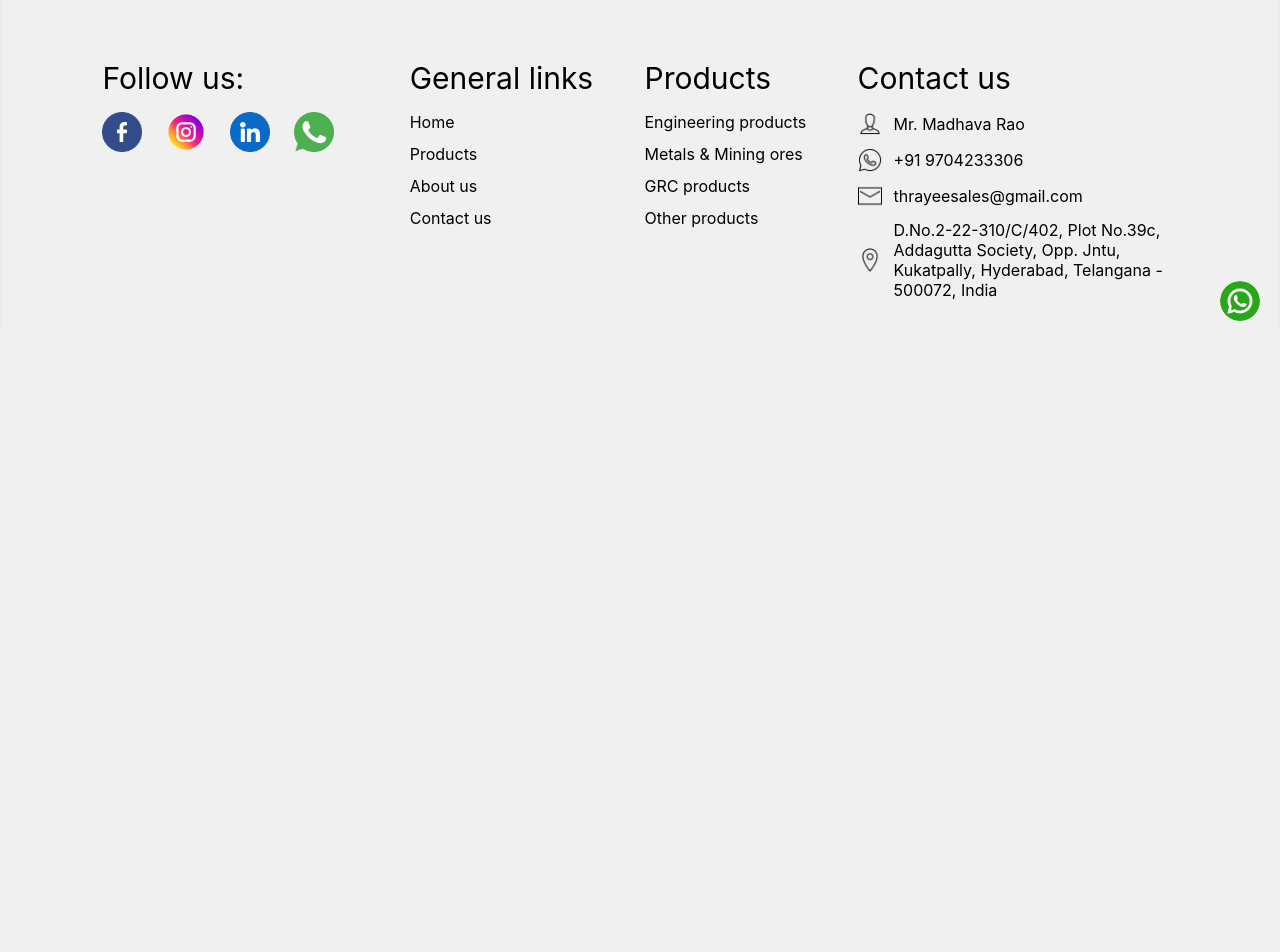
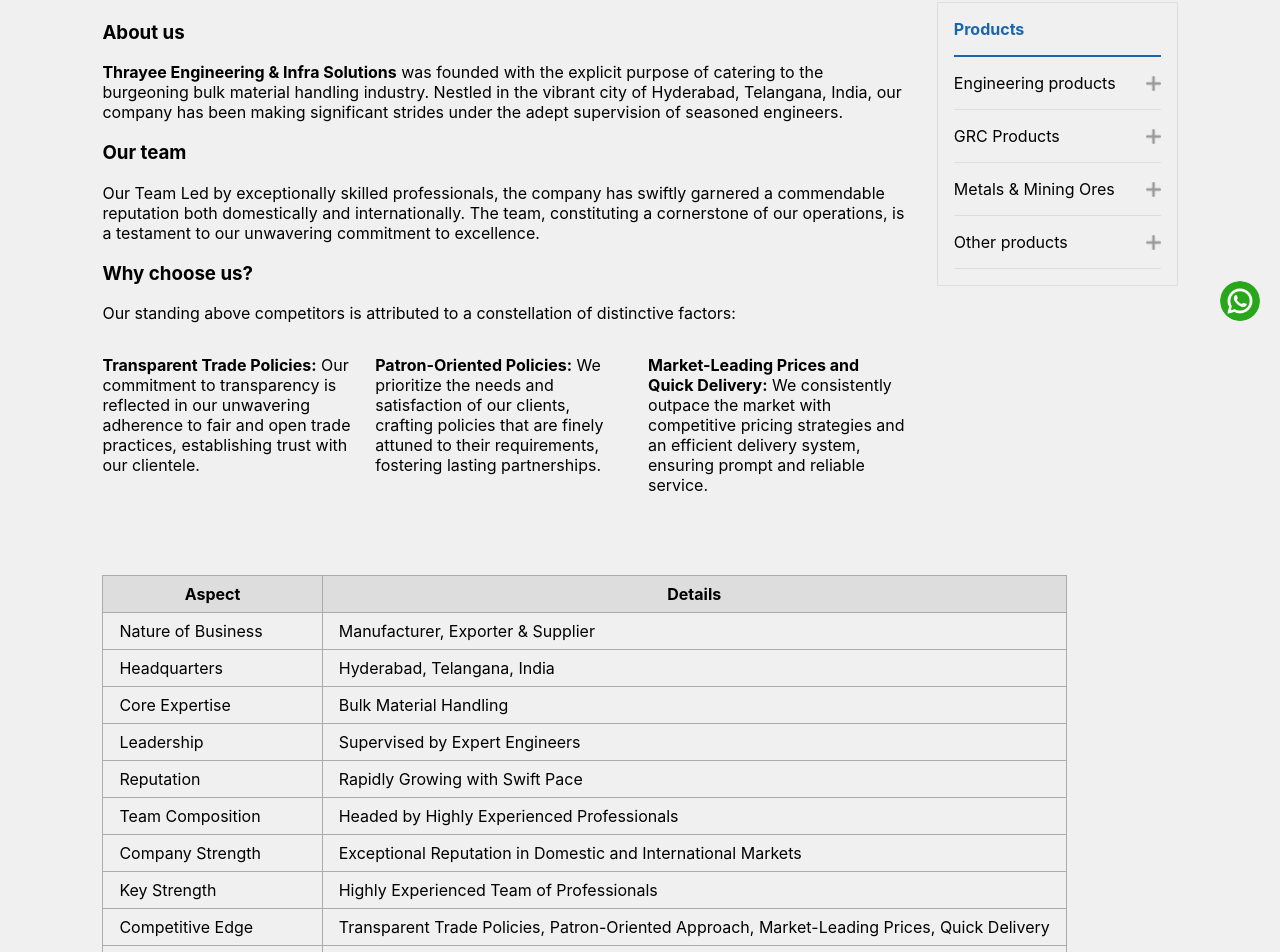
Before and after one commit to DarahasGundepudi/gmre, a React (Create React App) app: page /about in a window 1280 px wide. Shown: the part 455-1407 px from the top of the page. Before the commit the page ends 800 px from the top, so only its background shows below. Built offline with nearby package versions, Linux system fonts and the light colour scheme.

Commit message:
About us page and welcome msg

```diff
--- /dev/null
+++ b/src/components/About.css
@@ -0,0 +1,28 @@
+.aboutMain {
+    /* margin: 2rem 8vw; */
+    /* display: flex; */
+    align-items: center;
+}
+
+
+table {
+    margin: 4rem 0;
+    border-collapse: collapse;
+    /* border: 1px solid #dddddd; */
+}
+td, th {
+    padding: 8px;
+    border: 1px solid #acaaaa;
+
+}
+tr:first-child {
+    background-color: #dddddd;
+}
+
+table>tr>td:nth-of-type(1) {
+    padding: 8px 32px 8px 16px;
+}
+
+table>tr>td:nth-of-type(2) {
+    padding: 8px 16px;
+}
--- a/src/components/About.js
+++ b/src/components/About.js
@@ -1,8 +1,119 @@
+import React from "react";
+import "./About.css";
+import ProductSidebar from "../libraries/ProductSidebar";
 
 const About = () => {
-    return (
-        <div>About page</div>
-    );
-}
+  return (
+    <div style={{margin: '2rem 8vw'}}>
+      <div style={{ display: "grid", gridTemplateColumns: '5fr 1.5fr', gap:'2rem' }}>
+        <div className="aboutMain">
+          <h3>About us</h3>
+          <p>
+            <strong>Thrayee Engineering & Infra Solutions</strong> was founded
+            with the explicit purpose of catering to the burgeoning bulk
+            material handling industry. Nestled in the vibrant city of
+            Hyderabad, Telangana, India, our company has been making significant
+            strides under the adept supervision of seasoned engineers.
+          </p>
+          <h3>Our team</h3>
+          <p>
+            Our Team Led by exceptionally skilled professionals, the company has
+            swiftly garnered a commendable reputation both domestically and
+            internationally. The team, constituting a cornerstone of our
+            operations, is a testament to our unwavering commitment to
+            excellence.
+          </p>
+          <h3>Why choose us?</h3>
+          <p>
+            Our standing above competitors is attributed to a constellation of
+            distinctive factors:
+          </p>
+          <div
+            style={{
+              display: "grid",
+              gridTemplateColumns: "1fr 1fr 1fr",
+              gap: "1rem",
+            }}
+          >
+            <p>
+              <strong>Transparent Trade Policies:</strong> Our commitment to
+              transparency is reflected in our unwavering adherence to fair and
+              open trade practices, establishing trust with our clientele.
+            </p>
+            <p>
+              <strong>Patron-Oriented Policies:</strong> We prioritize the needs
+              and satisfaction of our clients, crafting policies that are finely
+              attuned to their requirements, fostering lasting partnerships.
+            </p>
+            <p>
+              <strong>Market-Leading Prices and Quick Delivery:</strong> We
+              consistently outpace the market with competitive pricing
+              strategies and an efficient delivery system, ensuring prompt and
+              reliable service.
+            </p>
+          </div>
+        </div>
+        <ProductSidebar />
+      </div>
+      <table>
+        <tr>
+          <th>Aspect</th>
+          <th>Details</th>
+        </tr>
+        <tr>
+          <td>Nature of Business</td>
+          <td>Manufacturer, Exporter & Supplier</td>
+        </tr>
+        <tr>
+          <td>Headquarters</td>
+          <td>Hyderabad, Telangana, India</td>
+        </tr>
+        <tr>
+          <td>Core Expertise </td>
+          <td>Bulk Material Handling</td>
+        </tr>
+        <tr>
+          <td>Leadership</td>
+          <td>Supervised by Expert Engineers</td>
+        </tr>
+        <tr>
+          <td>Reputation</td>
+          <td>Rapidly Growing with Swift Pace</td>
+        </tr>
+        <tr>
+          <td>Team Composition </td>
+          <td>Headed by Highly Experienced Professionals</td>
+        </tr>
+        <tr>
+          <td>Company Strength </td>
+          <td>Exceptional Reputation in Domestic and International Markets</td>
+        </tr>
+        <tr>
+          <td>Key Strength </td>
+          <td>Highly Experienced Team of Professionals</td>
+        </tr>
+        <tr>
+          <td>Competitive Edge </td>
+          <td>
+            Transparent Trade Policies, Patron-Oriented Approach, Market-Leading
+            Prices, Quick Delivery
+          </td>
+        </tr>
+        <tr>
+          <td>Market Coverage </td>
+          <td>
+            India, Africa, UAE, Nepal, China, USA, Canada, Europe, Asia, Middle
+            East, Latin America
+          </td>
+        </tr>
+        <tr>
+          <td>Notable Achievements </td>
+          <td>Established a Good Reputation in a Short Time Frame</td>
+        </tr>
+      </table>
+    </div>
+    // </div>
+  );
+};
 
 export default About;
--- a/src/components/Body.js
+++ b/src/components/Body.js
@@ -1,11 +1,13 @@
 import Slider from "./Slider";
 import LatestProducts from "./LatestProducts";
+import WelcomeMsg from "./WelcomeMsg";
 
 const Body = () => {
     return (
         <>
             <Slider />
             <LatestProducts />
+            <WelcomeMsg />
         </>
     );
 }
--- /dev/null
+++ b/src/components/WelcomeMsg.css
@@ -0,0 +1,37 @@
+.welcomemsg {
+    box-shadow: 1px 2px 9px #aab6f4;
+    padding: 2rem 5rem;
+    margin: 1rem 8vw 4rem 8vw;
+}
+
+.welcomemsg>h2 {
+    text-align: center;
+    font-family: 'Noto Sans', sans-serif !important;
+    font-size: 36px;
+    font-weight: 700;
+    margin-block: 0;
+    color: #002042;
+}
+
+.welcomemsg>p {
+    font-size: 18px;
+    text-align: justify;
+}
+.welcomemsg>p>span {
+    font-weight: bold;
+}
+
+.welcomemsg>button {
+    background-color: #163e61;
+    padding: 0.6rem 1rem;
+    border-radius: 50px;
+    font-size: 1rem;
+    color: #FFF;
+    border: none;
+    cursor: pointer;
+}
+
+.welcomemsg>button>a {
+    color: #FFF;
+    text-decoration: none;
+}
--- /dev/null
+++ b/src/components/WelcomeMsg.js
@@ -0,0 +1,31 @@
+import './WelcomeMsg.css';
+import { Link } from 'react-router-dom';
+const WelcomeMsg = () => {
+    return (
+      <div className="welcomemsg">
+        <h2>Welcome to our website</h2>
+        <p>
+          <span>Thrayee Engineering & Infra Solutions</span> stands as a
+          distinguished manufacturer, exporter, and supplier in the realm of
+          industrial machinery and spares. Our repertoire extends to the
+          provision of top-tier products encompassing Cable Reeling Drum, Copper
+          Slag Abrasive, Electric Motor, Electrical Cables, Electromagnetic
+          Clutch, Gear Motor, Hydraulic Brakes, among others, all offered at
+          competitive market prices. Our expertise extends to serving as an
+          Engineering, Procurement, and Construction (EPC) contractor for Bulk
+          Material Handling Systems, catering to prominent entities in the
+          cement, steel, power, fertilizer, salt, chemical, mining, and sea port
+          industries. We specialize in facilitating the seamless handling of
+          diverse materials such as coal, limestone, ore, fertilizer, salt, and
+          briquettes. Our footprint in project exports spans across key regions
+          including Africa, the UAE, Myanmar, Nepal, and Oman, establishing us
+          as a pivotal player in the global landscape of industrial solutions.
+        </p>
+        <button>
+          <Link to="/about">Read more</Link>
+        </button>
+      </div>
+    );
+}
+
+export default WelcomeMsg;
--- /dev/null
+++ b/src/libraries/ProductSidebar.css
@@ -0,0 +1,3 @@
+.horizontalLine {
+    border: 1px solid #1b65b0;
+}
--- /dev/null
+++ b/src/libraries/ProductSidebar.js
@@ -0,0 +1,108 @@
+import "./ProductSidebar.css";
+import plus from '../assets/plus.png';
+import minus from '../assets/minus.png';
+import { useState } from "react";
+
+
+const ProductSidebar = () => {
+  const data = [
+    {
+      name: "Engineering products",
+      products: [
+        "Stacker reclaimer",
+        "Cable reeling drum",
+        "Electric cables",
+        "Electromagnetic Clutch",
+        "Gear motors",
+        "Hydraulic Cylinder",
+        "Bearings",
+        "Conveyor belt",
+        "Bolts & Nuts",
+        "Gearbox",
+        "Pulley",
+        "Conveyor Idler Roller",
+        "Chain & Sprockets",
+        "Rail Sections",
+      ],
+    },
+    {
+      name: "GRC Products",
+      products: [
+        "GRC & GRFC wallpanel",
+        "GRC Jali",
+        "GRC Murals and Statues",
+        "GRC Cladding panel",
+        "GRC Cornices",
+        "GRC Columns",
+      ],
+    },
+    {
+      name: "Metals & Mining Ores",
+      products: [
+        "Ground Granulated Blast Furnace Slag",
+        "Industrial coal",
+        "Fly ash",
+        "Petroleum coke",
+        "Iron ores",
+        "Gypsum Powder",
+        "Phospogypsum powder",
+        "Copper ore",
+        "Copper Millberry Scrap",
+        "Copper Slag",
+      ],
+    },
+    {
+      name: "Other products",
+      products: [
+        "Maize cattle feed",
+        "Cashew Nut",
+        "Mens underwear",
+        "Dried Ginger Powder",
+        "Black Pepper Powder",
+      ],
+    },
+  ];
+  const [activeIndex, setActiveIndex] = useState(-1);
+  return (
+    <div style={{ border: "1px solid #dddddd", padding: "1rem", height: 'fit-content'}}>
+      <p style={{ marginBlockStart: 0, fontWeight: "bold", color: "#1b65b0" }}>
+        Products
+      </p>
+      <div className="horizontalLine"></div>
+      {data.map((dt, index) => {
+        return (
+          <div key={dt.name}>
+            <div
+              style={{
+                display: "flex",
+                justifyContent: "space-between",
+                alignItems: "center",
+                borderBottom: '1px solid #dddddd'
+              }}
+            >
+              <p>{dt.name}</p>
+              <img
+                style={{ height: "15px", width: "15px" }}
+                onClick={() => {
+                  activeIndex !== index
+                    ? setActiveIndex(index)
+                    : setActiveIndex(-1);
+                }}
+                src={activeIndex === index ? minus : plus}
+                alt=""
+              />
+            </div>
+            <div>
+              {activeIndex === index &&
+                dt.products.map((name) => {
+                  return <p key={name}>{name}</p>;
+                })}
+            </div>
+          </div>
+        );
+      })}
+    </div>
+  );
+};
+
+export default ProductSidebar;
```
Also changed, not shown: src/assets/minus.png (added), src/assets/plus.png (added).
